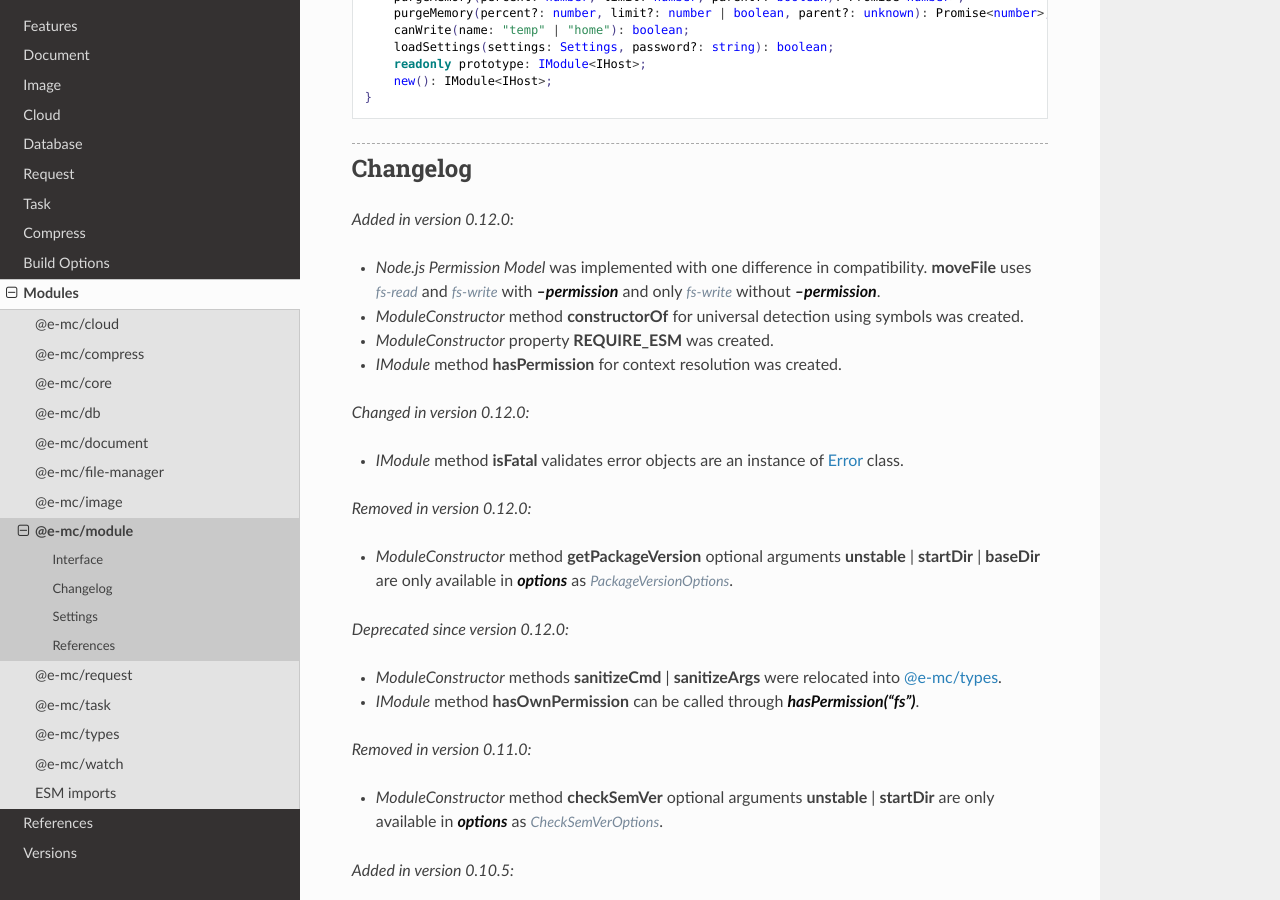
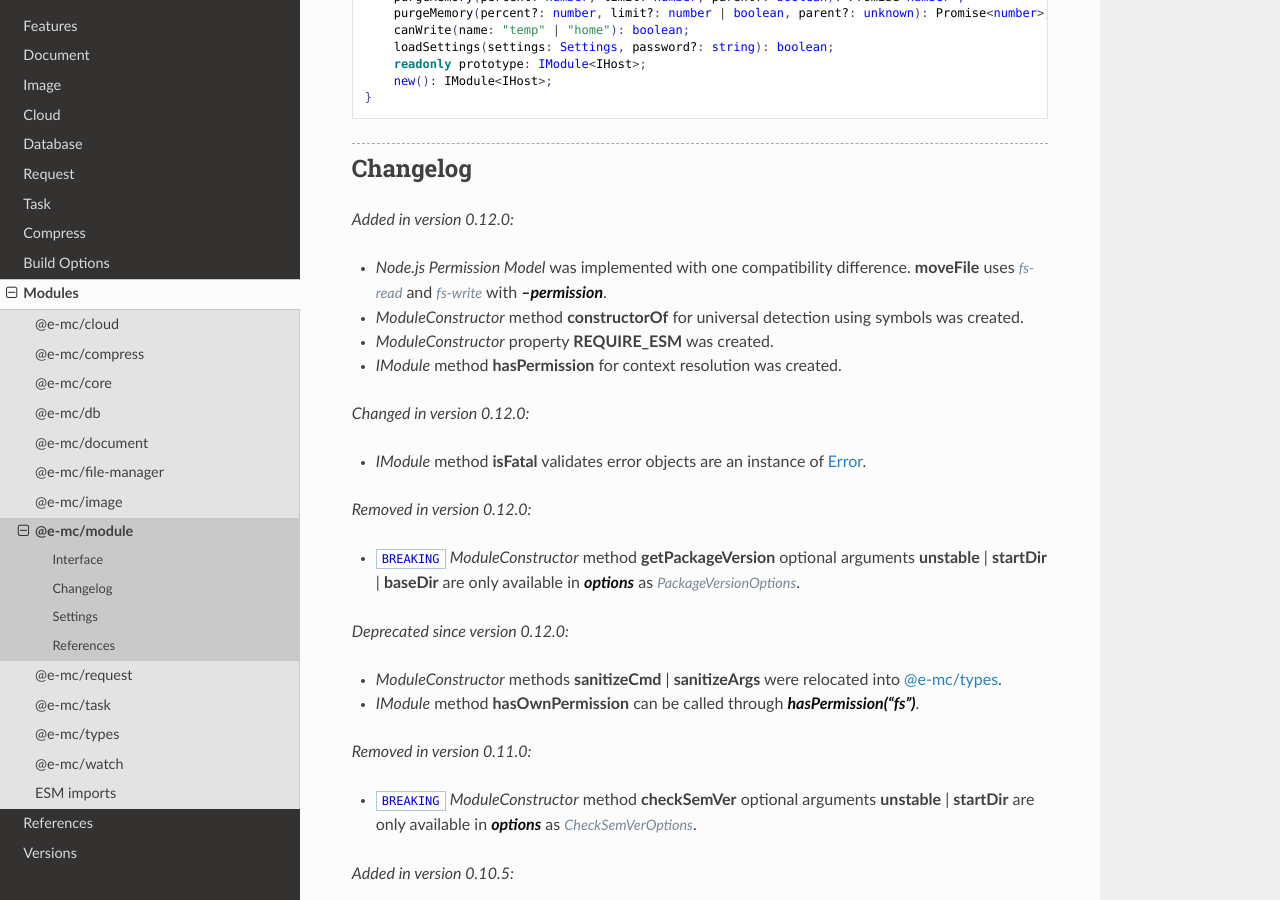
Before and after one commit to anpham6/chrome-docs, a Sphinx documentation site: the page built from source/modules/module.rst, in a window 1280 px wide and 900 px high, scrolled down 4098 px. Built offline with Sphinx 7.4.7 and the Read the Docs theme 3.1.0, drawn with Linux system fonts in a browser that asks for light colours; some of the changed text lies outside the part shown.

```diff
--- a/source/document/plugins/built-in.rst
+++ b/source/document/plugins/built-in.rst
@@ -142,7 +142,6 @@ postcss    autoprefixer                                   0.10.0
 postcss    postcss-import                   import        0.10.0
 rollup     @rollup/plugin-commonjs          commonjs      0.10.0
 rollup     @rollup/plugin-node-resolve      node-resolve  0.10.0
-rollup     @rollup/plugin-terser            terser        0.10.0
 ========== ================================ ============ =======
 
 .. code-block::
@@ -163,7 +162,7 @@ rollup     @rollup/plugin-terser            terser        0.10.0
           "preserveModules": false,
           "sourcemap": true,
           "plugins": [
-            ["terser", { "keep_classnames": true }]
+            ["@rollup/plugin-terser", { "keep_classnames": true }] // npm i @rollup/plugin-terser
           ]
         }
       }
--- a/source/modules/module.rst
+++ b/source/modules/module.rst
@@ -251,18 +251,18 @@ Changelog
 
 .. versionadded:: 0.12.0
 
-  - *Node.js Permission Model* was implemented with one difference in compatibility. **moveFile** uses :alt:`fs-read` and :alt:`fs-write` with :target:`--permission` and only :alt:`fs-write` without :target:`--permission`.
+  - *Node.js Permission Model* was implemented with one compatibility difference. **moveFile** uses :alt:`fs-read` and :alt:`fs-write` with :target:`--permission`.
   - *ModuleConstructor* method **constructorOf** for universal detection using symbols was created.
   - *ModuleConstructor* property **REQUIRE_ESM** was created.
   - *IModule* method **hasPermission** for context resolution was created.
 
 .. versionchanged:: 0.12.0
 
-  - *IModule* method **isFatal** validates error objects are an instance of :ref:`Error <references-mdn-error>` class.
+  - *IModule* method **isFatal** validates error objects are an instance of :ref:`Error <references-mdn-error>`.
 
 .. versionremoved:: 0.12.0
 
-  - *ModuleConstructor* method **getPackageVersion** optional arguments **unstable** | **startDir** | **baseDir** are only available in :target:`options` as :alt:`PackageVersionOptions`.
+  - ``BREAKING`` *ModuleConstructor* method **getPackageVersion** optional arguments **unstable** | **startDir** | **baseDir** are only available in :target:`options` as :alt:`PackageVersionOptions`.
 
 .. deprecated:: 0.12.0
 
@@ -271,7 +271,7 @@ Changelog
 
 .. versionremoved:: 0.11.0
 
-  - *ModuleConstructor* method **checkSemVer** optional arguments **unstable** | **startDir** are only available in :target:`options` as :alt:`CheckSemVerOptions`.
+  - ``BREAKING`` *ModuleConstructor* method **checkSemVer** optional arguments **unstable** | **startDir** are only available in :target:`options` as :alt:`CheckSemVerOptions`.
 
 .. versionadded:: 0.10.5
 
```
Also changed, not shown: other parts of source/modules/module.rst (+3 -1 lines), source/modules/types.rst (+6 -2 lines).
